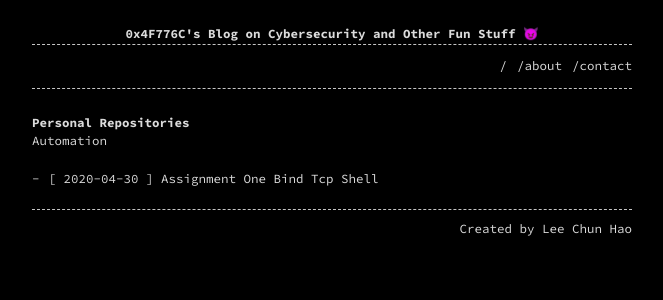
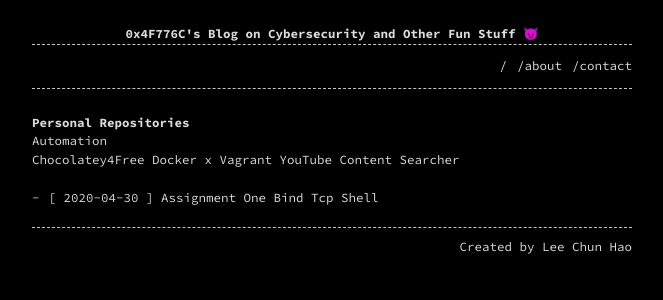
Before and after one commit to 0x4F776C/0x4F776C.github.io, a Jekyll site: the page built from index.md, in a window 1280 px wide. Shown: the top 300 px of the page, without its empty margins (308-971 px from the left). Built offline with Jekyll 4.4.1, drawn with Linux system fonts in a browser that asks for light colours.

Commit message:
Update index.md

```diff
--- a/index.md
+++ b/index.md
@@ -6,4 +6,11 @@ permalink: /
 
 # Personal Repositories
 
-<a href='https://github.com/0x4F776C/Automation'>Automation</a>
+<ul>
+  <a href='https://github.com/0x4F776C/Automation'>Automation</a>
+  <ul>
+    <a href='https://github.com/0x4F776C/Automation/tree/main/Chocolatey4Free'>Chocolatey4Free</a>
+    <a href='https://github.com/0x4F776C/Automation/tree/main/Docker%20x%20Vagrant'>Docker x Vagrant</a>
+    <a href='https://github.com/0x4F776C/Automation/tree/main/YouTube%20Content%20Searcher'>YouTube Content Searcher</a>
+  </ul>
+</ul>
```
